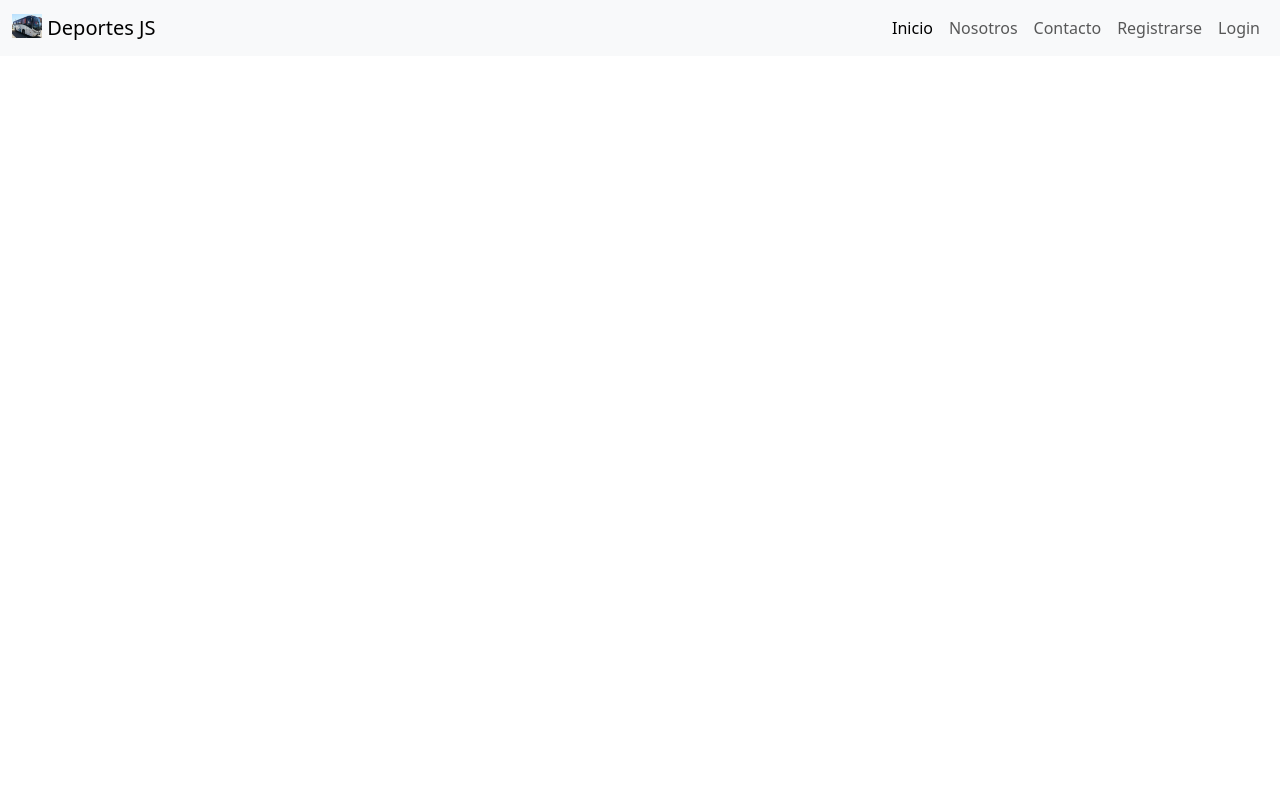
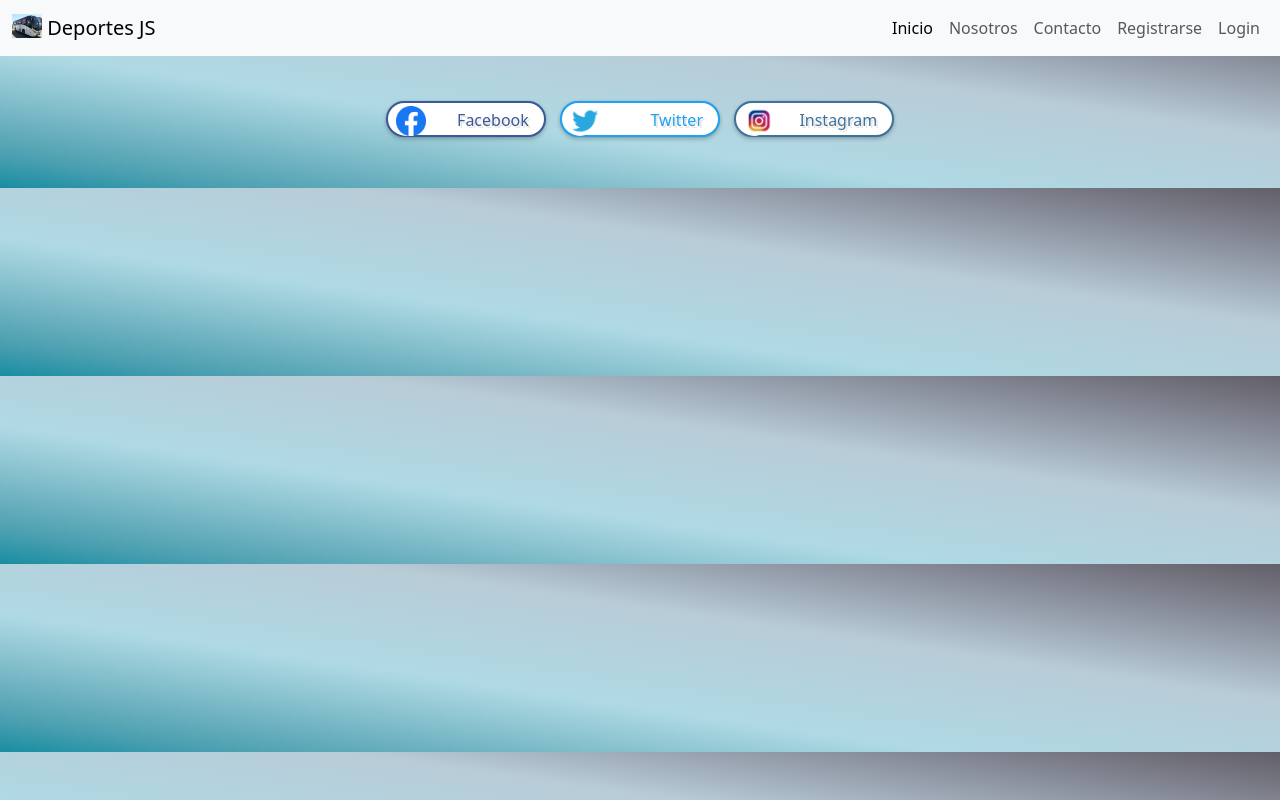
Before and after one commit to Sasdalorian/proyecto-grupal-M3, a plain HTML site: page index.html in a window 1280 px wide. Drawn offline with Linux system fonts and the light colour scheme.

Commit message:
agrega footer - lili

```diff
--- a/css/global.css
+++ b/css/global.css
@@ -3,3 +3,149 @@
     display: flex;
     justify-content: end;
 }
+
+/* color de fondo */
+body{
+    background-image: linear-gradient(to left bottom, #625f68, #777884, #8d93a0, #a2afbc, #b8ccd7, #b5d0dc, #b2d5e0, #aed9e3, #8fc6d2, #6fb2c1, #4ca0b1, #198da1);
+}
+
+/*footer*/
+.rrss{
+    width: 30px;
+    height: 30px;
+    margin-bottom: 5px;
+    margin-left: 5px;
+ }
+
+ a {
+    cursor: pointer;
+    text-decoration: none;
+ }
+
+ .contenedor-redes-sociales {
+    margin: 20px 0;
+    padding: 20px;
+    text-align: center;
+ }
+
+ .contenedor-redes-sociales a {
+    position: relative;
+    display: inline-block;
+    height: 36px;
+    width: 160px;
+    line-height: 35px;
+    padding: 0;
+    color: #fff;
+    border-radius: 50px;
+    background: #fff;
+    margin: 5px;
+    text-shadow: 2px 2px rgba(0, 0, 0, 0.1);
+    box-shadow: 0 0 2px rgba(0, 0, 0, 0.12), 0 2px 4px rgba(0, 0, 0, 0.24);
+ }
+
+ .contenedor-redes-sociales a:hover span.circulo {
+    left: 100%;
+    margin-left: -35px;
+    background: #fff;
+ }
+
+ .contenedor-redes-sociales a:hover span.titulo {
+    opacity: 0;
+ }
+
+ .contenedor-redes-sociales a:hover span.titulo-hover {
+    opacity: 1;
+    color: black;
+ }
+
+ .contenedor-redes-sociales a span.titulo-hover {
+    opacity: 0;
+ }
+
+ .contenedor-redes-sociales a span.circulo {
+    display: block;
+    color: #fff;
+    position: absolute;
+    float: left;
+    margin: 3px;
+    line-height: 30px;
+    height: 30px;
+    width: 30px;
+    top: 0;
+    left: 0;
+    transition: all 0.5s;
+    border-radius: 50%;
+ }
+
+ .contenedor-redes-sociales a span.circulo i {
+    width: 100%;
+    text-align: center;
+    font-size: 16px;
+    line-height: 30px;
+ }
+
+ .contenedor-redes-sociales a span.titulo, .contenedor-redes-sociales a span.titulo-hover {
+    position: absolute;
+    text-align: center;
+    margin: 0 auto;
+    font-size: 16px;
+    font-weight: 400;
+    transition: .5s;
+ }
+
+ .contenedor-redes-sociales a span.titulo {
+    right: 15px
+ }
+
+ .contenedor-redes-sociales a span.titulo-hover {
+    left: 15px
+ }
+
+
+ /*Colores de los botones*/
+
+ .contenedor-redes-sociales .facebook {
+    border: 2px solid #3b5998;
+ }
+
+ .contenedor-redes-sociales .facebook:hover, .contenedor-redes-sociales .facebook span.circulo {
+    background: white;
+ }
+
+ .contenedor-redes-sociales .facebook:hover span.circulo, .contenedor-redes-sociales .facebook span.titulo {
+    color: #3b5998;
+ }
+
+ .contenedor-redes-sociales .twitter {
+    border: 2px solid #1da1f2;
+ }
+
+ .contenedor-redes-sociales .twitter:hover, .contenedor-redes-sociales .twitter span.circulo {
+    background: white
+ }
+
+ .contenedor-redes-sociales .twitter:hover span.circulo, .contenedor-redes-sociales .twitter span.titulo {
+    color: #1da1f2;
+ }
+
+ .contenedor-redes-sociales .gplus {
+    border: 2px solid #3f729b;
+ }
+
+ .contenedor-redes-sociales .gplus:hover, .contenedor-redes-sociales .gplus span.circulo {
+    background: white;
+ }
+
+ .contenedor-redes-sociales .gplus:hover span.circulo, .contenedor-redes-sociales .gplus span.titulo {
+    color: #3f729b;
+ }
+
+ /*Mediaqueries*/
+
+ @media screen and (max-width: 480px) {
+    .contenedor-redes-sociales a {
+        width: 100%;
+        margin: 0;
+        margin-bottom: 10px;
+    }
+ }
--- a/index.html
+++ b/index.html
@@ -51,6 +51,26 @@
 
         <footer>
 
+          <div class="contenedor-redes-sociales">
+            <a class="facebook" href="https://es-la.facebook.com/" target="_blank">
+              <span class="circulo"> <img class="rrss" src="./img/fbk.png" alt=""> <i class="fa fa-facebook"></i></span>
+              <span class="titulo">Facebook </span>
+              <span class="titulo-hover">Seguir</span>
+            </a>
+
+            <a class="twitter" href="https://twitter.com/?lang=es" target="_blank">
+              <span class="circulo"> <img class="rrss" src="./img/twitter.png" alt=""><i class="fa fa-twitter"></i></span>
+              <span class="titulo">Twitter </span>
+              <span class="titulo-hover">Seguir</span>
+            </a>
+
+            <a class="gplus" href="https://www.instagram.com/" target="_blank">
+              <span class="circulo"> <img class="rrss" src="./img/ig.png" alt=""> <i class="fa fa-google-plus"></i></span>
+              <span class="titulo"> Instagram</span>
+              <span class="titulo-hover">Seguir</span>
+            </a>
+          </div>
+
         </footer>
 
 
```
Also changed, not shown: img/fbk.png (added), img/ig.png (added), img/twitter.png (added).
